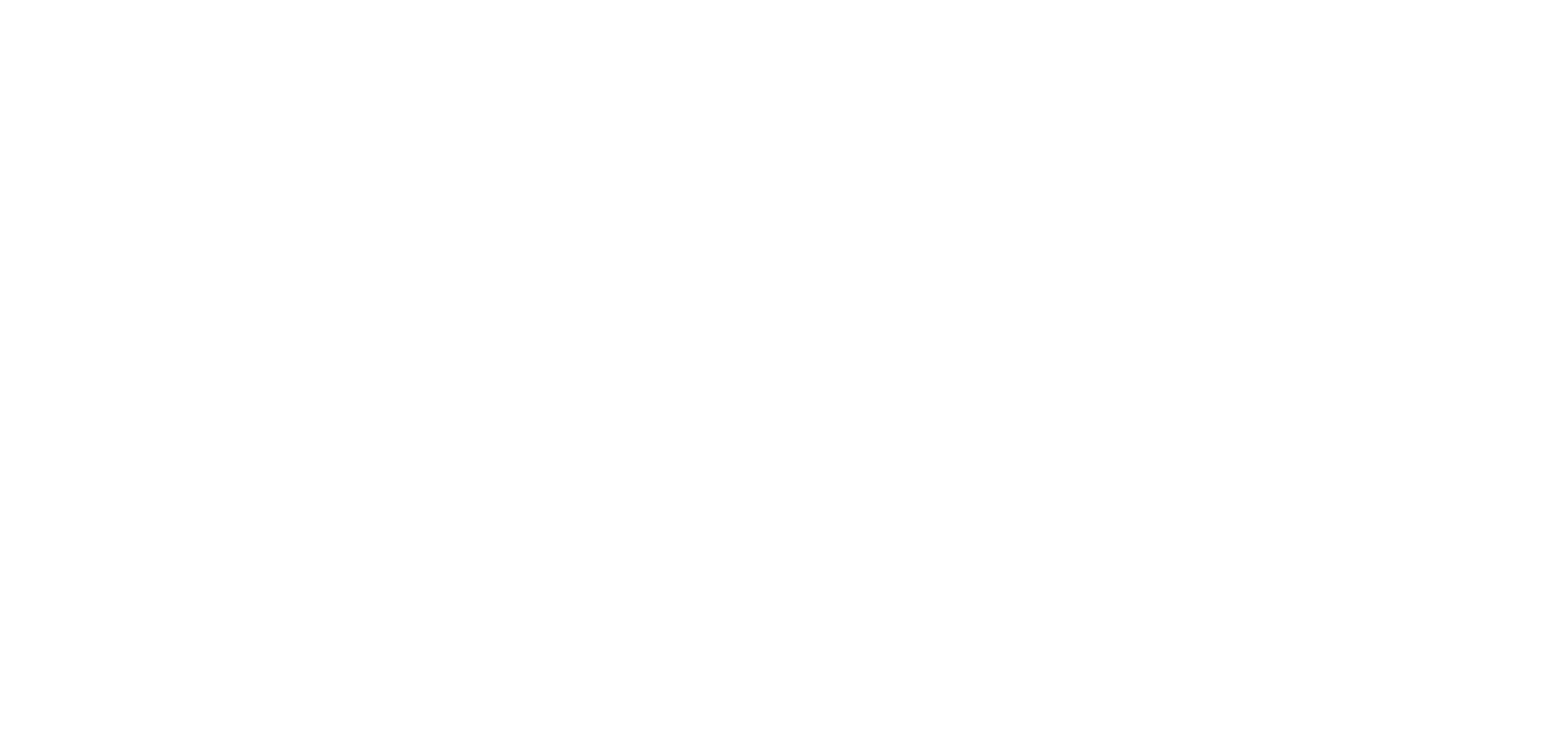
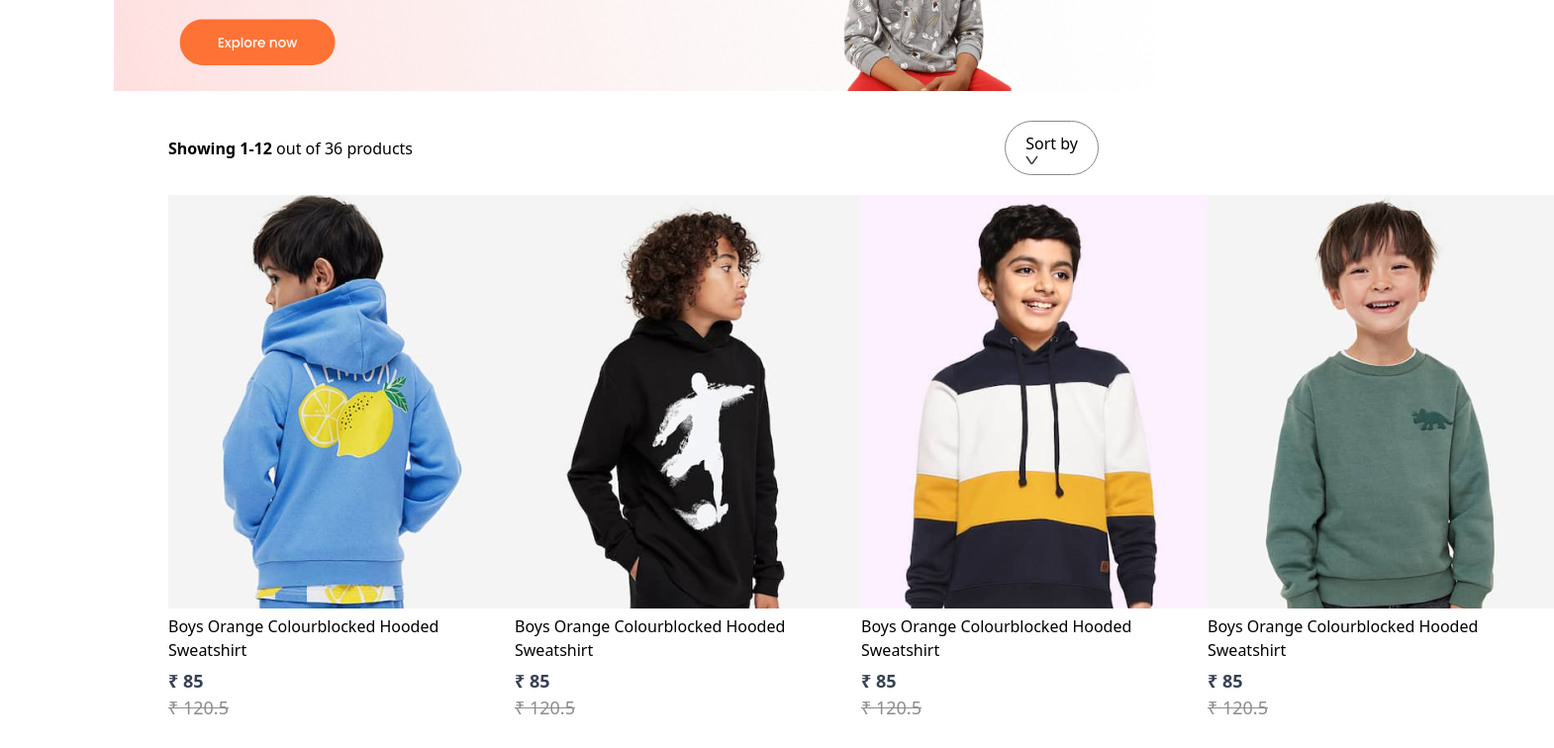
Before and after one commit to subhamsahani/Ecommerce, a React (Vite) app: page /kids in a window 1280 px wide. Shown: the part 260-1016 px from the top of the page at 99% size, 1570 px wide, since content can reach past the window. Before the commit the page ends 800 px from the top, so only its background shows below. Built offline with nearby package versions, Linux system fonts and the light colour scheme.

Commit message:
Added navigation content and added footer

```diff
--- a/src/App.jsx
+++ b/src/App.jsx
@@ -6,6 +6,10 @@
 import Product from './Pages/Product';
 import Cart from './Pages/Cart'; // Assuming you have a Cart component
 import LoginSignup from './Pages/LoginSignup';
+import Footer from './Components/Footer/Footer';
+import men_banner from './Components/Assets/banner_mens.png'
+import women_banner from './Components/Assets/banner_women.png'
+import kid_banner from './Components/Assets/banner_kids.png'
 
 const App = () => {
   return (
@@ -14,13 +18,14 @@
         <Navbar />
         <Routes>
           <Route path='/' element={<Shop />} />
-          <Route path='/mens' element={<ShopCategory category="men" />} />
-          <Route path='/womens' element={<ShopCategory category="women" />} />
-          <Route path='/kids' element={<ShopCategory category="kid" />} />
+          <Route path='/mens' element={<ShopCategory banner={men_banner} category="men" />} />
+          <Route path='/womens' element={<ShopCategory banner={women_banner} category="women" />} />
+          <Route path='/kids' element={<ShopCategory banner={kid_banner} category="kid" />} />
           <Route path='/product/:productId' element={<Product />} />
           <Route path='/cart' element={<Cart />} />
           <Route path='/login' element={<LoginSignup />} />
         </Routes>
+        <Footer/>
       </BrowserRouter>
     </div>
   );
--- /dev/null
+++ b/src/Components/Footer/Footer.css
@@ -0,0 +1,63 @@
+/* .footer{
+    display: flex;
+    flex-direction: column;
+    justify-content: center;
+    align-items: center;
+    gap: 50px;
+}
+
+.footer-logo{
+    display: flex;
+    align-items: center;
+    gap: 20px;
+}
+
+.footer-logo p{
+    color: #38383838;
+    font-size: 46px;
+    font-weight: 700;
+}
+
+.footer-links{
+    display: flex;
+    list-style: none;
+    gap: 50px;
+    color: #252525;
+    font-size: 20px;
+}
+
+.footer-links li{
+    cursor: pointer;
+}
+
+.footer-social-icon{
+    display: flex;
+    gap: 20px;
+}
+
+.footer-icons-container{
+    padding: 10px;
+    padding-bottom: 6px;
+    background: #fbfbfb;
+    border: 1px solid #ebebeb;
+}
+
+.footer-copyright{
+    display: flex;
+    flex-direction: column;
+    align-items: center;
+    gap: 30px;
+    width: 100%;
+    margin-bottom: 30px;
+    color: #1a1a1a;
+    font-size: 20px;
+}
+
+.footer-copyright hr{
+    width: 80%;
+    border: none;
+    border-radius: 10px;
+    height: 3px;
+    background: #c7c7c7;
+}
+ */
--- /dev/null
+++ b/src/Components/Footer/Footer.jsx
@@ -0,0 +1,39 @@
+import React from 'react';
+import './Footer.css';
+
+const Footer = () => {
+  return (
+    <footer className="flex flex-col space-y-10 justify-center m-10">
+      <nav className="flex justify-center flex-wrap gap-6 text-gray-500 font-medium">
+        <a className="hover:text-gray-900" href="#">Home</a>
+        <a className="hover:text-gray-900" href="#">About</a>
+        <a className="hover:text-gray-900" href="#">Services</a>
+        <a className="hover:text-gray-900" href="#">Media</a>
+        <a className="hover:text-gray-900" href="#">Gallery</a>
+        <a className="hover:text-gray-900" href="#">Contact</a>
+      </nav>
+
+      <div className="flex justify-center space-x-5">
+        <a href="https://facebook.com" target="_blank" rel="noopener noreferrer">
+          <img src="https://img.icons8.com/fluent/30/000000/facebook-new.png" alt="Facebook" />
+        </a>
+        <a href="https://linkedin.com" target="_blank" rel="noopener noreferrer">
+          <img src="https://img.icons8.com/fluent/30/000000/linkedin-2.png" alt="LinkedIn" />
+        </a>
+        <a href="https://instagram.com" target="_blank" rel="noopener noreferrer">
+          <img src="https://img.icons8.com/fluent/30/000000/instagram-new.png" alt="Instagram" />
+        </a>
+        <a href="https://messenger.com" target="_blank" rel="noopener noreferrer">
+          <img src="https://img.icons8.com/fluent/30/000000/facebook-messenger--v2.png" alt="Messenger" />
+        </a>
+        <a href="https://twitter.com" target="_blank" rel="noopener noreferrer">
+          <img src="https://img.icons8.com/fluent/30/000000/twitter.png" alt="Twitter" />
+        </a>
+      </div>
+
+      <p className="text-center text-gray-700 font-medium">&copy; 2022 Company Ltd. All rights reserved.</p>
+    </footer>
+  );
+}
+
+export default Footer;
--- /dev/null
+++ b/src/Context/ShopContext.jsx
@@ -0,0 +1,16 @@
+import React, { createContext } from "react";
+import all_product from '../Components/Assets/all_product';
+
+export const ShopContext = createContext(null);
+
+const ShopContextProvider = (props) => {
+    const contextValue = {all_product};
+
+    return (
+        <ShopContext.Provider value={contextValue}>
+            {props.children}
+        </ShopContext.Provider>
+    )
+}
+
+export default ShopContextProvider;
--- /dev/null
+++ b/src/Pages/CSS/ShopCategory.css
@@ -0,0 +1,29 @@
+.shopcategory-banner{
+    display: block;
+    margin: 30px auto;
+    width: 82%;
+}
+
+.shopcategory-indexsort{
+    display: flex;
+    margin: 0px 170px;
+    justify-content: space-between;
+    align-items: center;
+}
+
+.shopcategory-sort{
+    padding: 10px 20px;
+    border-radius: 40px;
+    border: 1px solid #888;
+}
+
+.shopcategory-indexsort p span{
+    font-weight: 600;
+}
+
+.shopcategory-products{
+    margin: 20px 170px;
+    display: grid;
+    grid-template-columns: 1fr 1fr 1fr 1fr;
+    row-gap: 80px;
+}
--- a/src/Pages/ShopCategory.jsx
+++ b/src/Pages/ShopCategory.jsx
@@ -1,8 +1,36 @@
-import React from 'react'
+import React, {useContext} from 'react'
+import './CSS/ShopCategory.css'
+import { ShopContext } from '../Context/ShopContext'
+import dropdown_icon from '../Components/Assets/dropdown_icon.png'
+import Item from '../Components/Item/Item'
 
-const ShopCategory = () => {
+const ShopCategory = (props) => {
+  const {all_product} = useContext(ShopContext)
   return (
-    <div>ShopCategory</div>
+    <div className='shop-category'>
+      <img className='shopcategory-banner' src={props.banner} alt="" />
+      <div className="shopcategory-indexsort">
+        <p>
+          <span>Showing 1-12</span> out of 36 products
+        </p>
+        <div className="shopcategory-sort">
+          Sort by <img src={dropdown_icon} alt="" />
+        </div>
+      </div>
+      <div className="shopcategory-products">
+        {all_product.map((item, i)=>{
+          if (props.category===item.category){
+            return <Item
+            key={i}
+            id={item.id}
+            name={item.name}
+            image={item.image}
+            new_price={item.new_price}
+            old_price={item.old_price}/>
+          }
+        })}
+      </div>
+    </div>
   )
 }
 
--- a/src/main.jsx
+++ b/src/main.jsx
@@ -2,9 +2,13 @@
 import { createRoot } from 'react-dom/client'
 import App from './App.jsx'
 import './index.css'
+import ShopContextProvider from './Context/ShopContext.jsx'
 
 createRoot(document.getElementById('root')).render(
   <StrictMode>
-    <App />
+    <ShopContextProvider>
+     <App />
+    </ShopContextProvider>
+
   </StrictMode>,
 )
```
